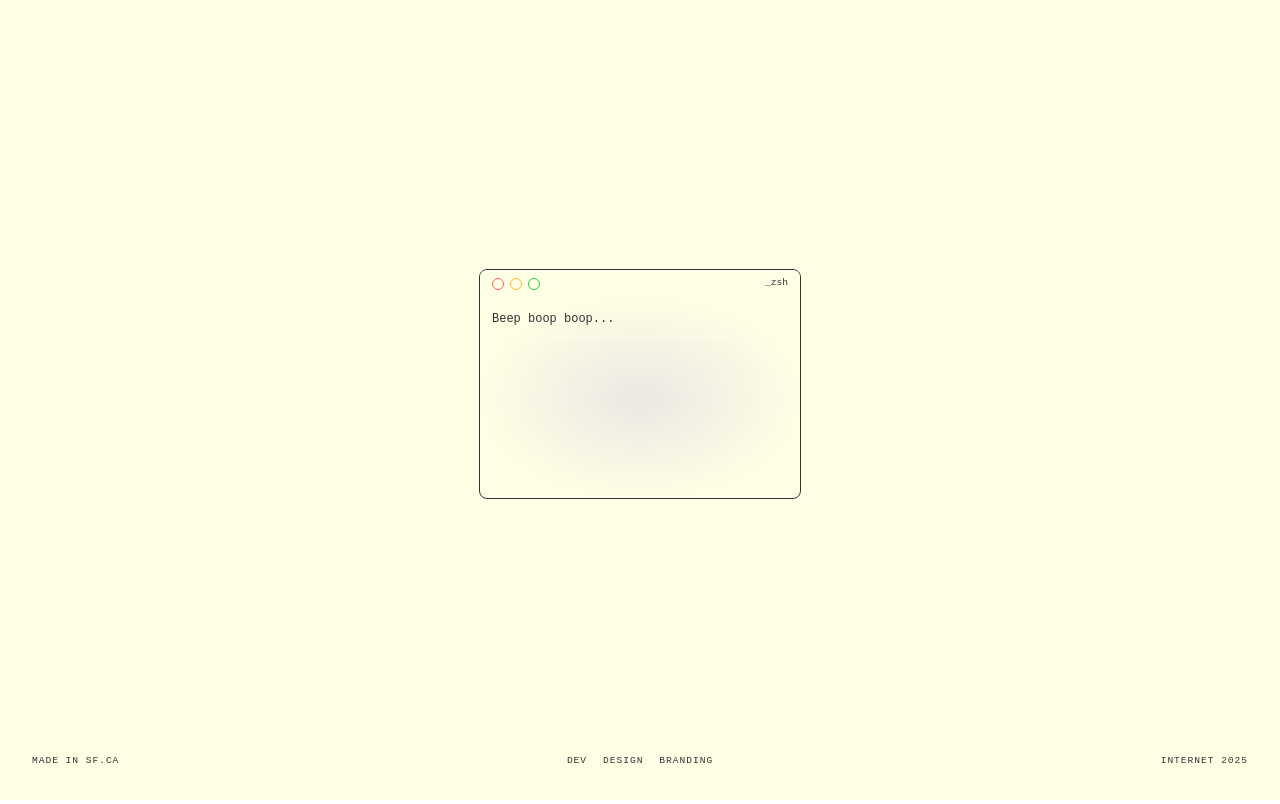
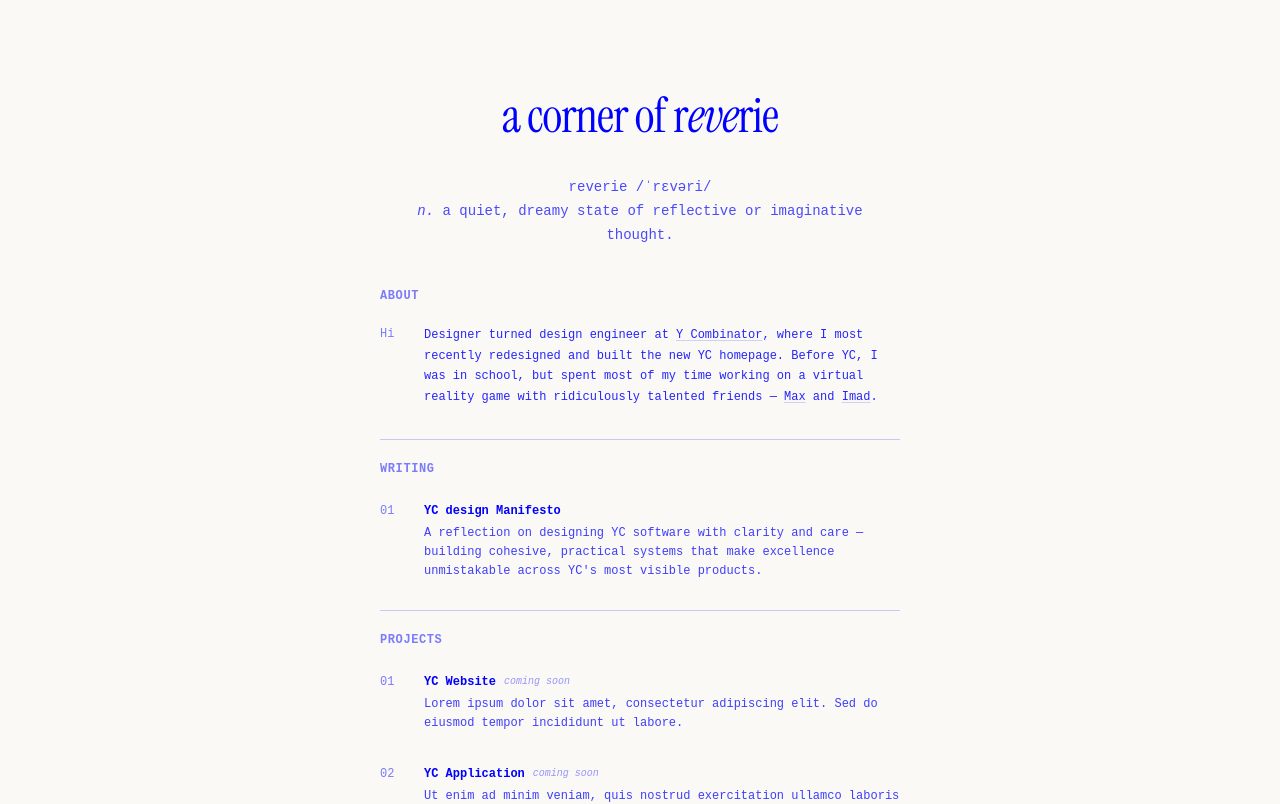
Before and after one commit to evebouf/portfolio, a React (Vite) app: page / in a window 1280 px wide. Shown: the top 804 px of the page. Built offline with nearby package versions, Linux system fonts and the light colour scheme; a web font is replaced by a local one.

Commit message:
change default page

```diff
--- a/src/App.tsx
+++ b/src/App.tsx
@@ -14,7 +14,7 @@ const App: React.FC = () => {
       <div>
         <main>
           <Routes>
-            <Route path="/" element={<Home />} />
+            <Route path="/" element={<Homepage />} />
             <Route path="/mono-blueprint" element={<MonoBlueprintPage />} />
             <Route path="/homepage" element={<Homepage />} />
             <Route path="/photography" element={<Photography />} />
--- a/src/pages/Homepage.tsx
+++ b/src/pages/Homepage.tsx
@@ -134,7 +134,7 @@ const Homepage: React.FC = () => {
               opacity: 0.85,
             }}
           >
-            Designer turned design engineer at <a href="https://www.ycombinator.com/" target="_blank" rel="noopener noreferrer" className="text-link">Y Combinator</a>, where I most recently redesigned and built the new YC homepage. Before YC, I was in school, but spent most of my time working on a virtual reality side project with ridiculously talented friends — <a href="https://www.linkedin.com/in/max-brodeur-urbas" target="_blank" rel="noopener noreferrer" className="text-link">Max</a> and <a href="https://www.linkedin.com/in/imad-dodin/" target="_blank" rel="noopener noreferrer" className="text-link">Imad</a>.
+            Designer turned design engineer at <a href="https://www.ycombinator.com/" target="_blank" rel="noopener noreferrer" className="text-link">Y Combinator</a>, where I most recently redesigned and built the new YC homepage. Before YC, I was in school, but spent most of my time working on a virtual reality game with ridiculously talented friends — <a href="https://www.linkedin.com/in/max-brodeur-urbas" target="_blank" rel="noopener noreferrer" className="text-link">Max</a> and <a href="https://www.linkedin.com/in/imad-dodin/" target="_blank" rel="noopener noreferrer" className="text-link">Imad</a>.
           </p>
         </div>
 
@@ -266,9 +266,15 @@ const Homepage: React.FC = () => {
                   fontSize: '12px',
                   fontWeight: 'bold',
                   marginBottom: '4px',
+                  display: 'flex',
+                  alignItems: 'center',
+                  gap: '8px',
                 }}
               >
                 {project.title}
+                <span style={{ fontSize: '10px', opacity: 0.4, fontWeight: 'normal', fontStyle: 'italic' }}>
+                  coming soon
+                </span>
               </h3>
               <p
                 style={{
```
